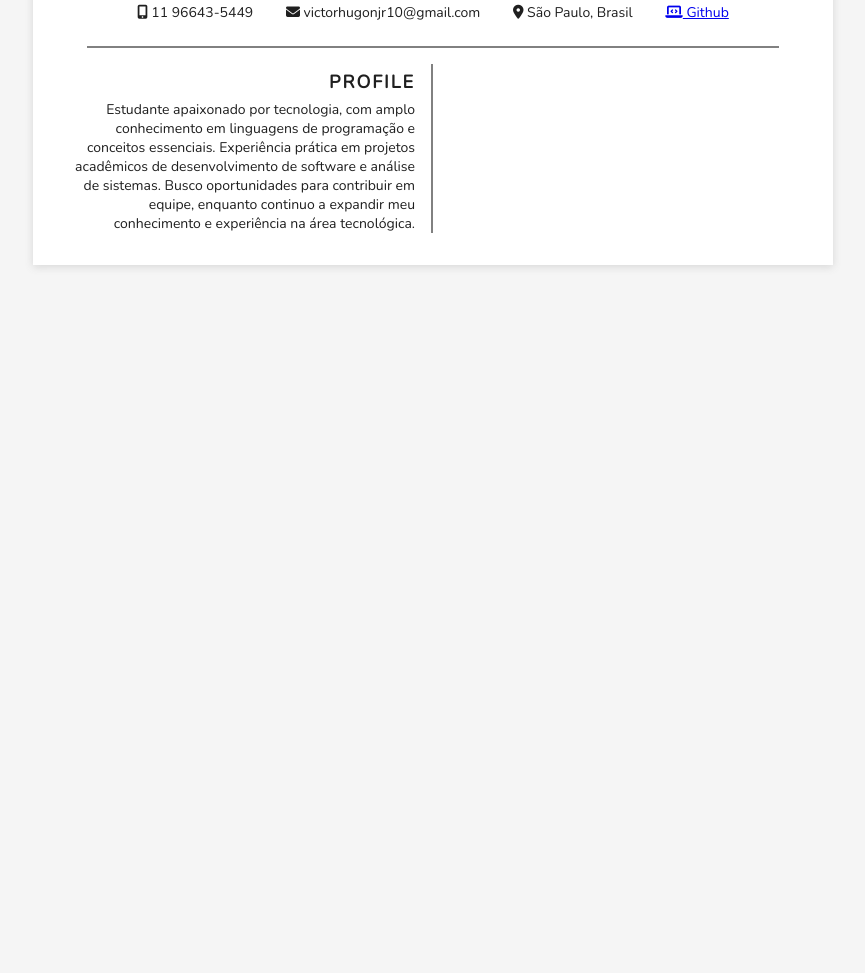
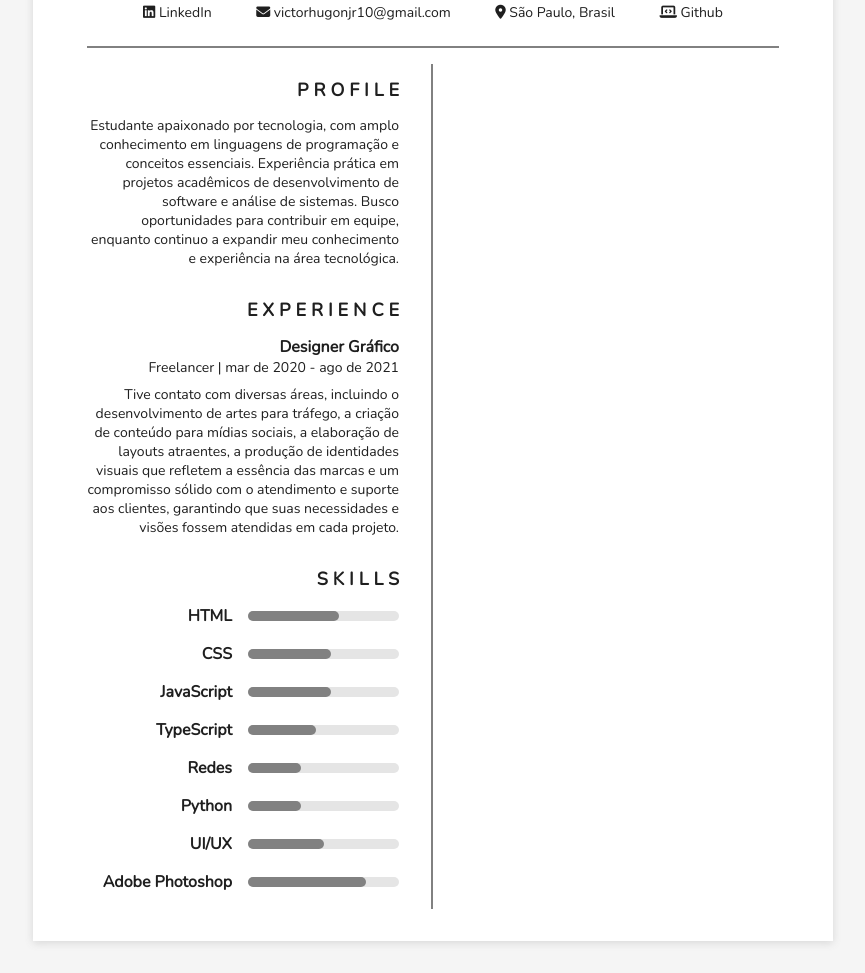
Before and after one commit to zerotohero3/resume-design, a plain HTML site: page index.html in a window 1280 px wide. Shown: the part 239-1212 px from the top of the page, without its empty margins (207-1072 px from the left). Before the commit the page ends 800 px from the top, so only its background shows below. Drawn offline with nearby package versions, Linux system fonts and the light colour scheme.

Commit message:
second part on the left

```diff
--- a/index.html
+++ b/index.html
@@ -19,11 +19,10 @@
       <h1 class="header-name">Victor Hugo Macedo Paes Leme</h1>
       <h4 class="header-student">Software Development Student</h4>
       <div class="header-contact">
-        <a><i class="fas fa-mobile-alt"></i> 11 96643-5449</a>
+        <a class="link" href="https://www.linkedin.com/in/vhsoftdev/"><i class="fa-brands fa-linkedin"></i> LinkedIn</a>
         <a><i class="fas fa-envelope"></i> victorhugonjr10@gmail.com</a>
         <a><i class="fas fa-map-marker-alt"></i> São Paulo, Brasil</a>
-        <a href="https://github.com/zerotohero3"><i class="fas fa-laptop-code"></i> Github</a>
-        <!-- <i class="fas fa-laptop-code"></i><a href="https://github.com/zerotohero3">Github</a> -->
+        <a class="link" href="https://github.com/zerotohero3"><i class="fas fa-laptop-code"></i> Github</a>
       </div>
       <hr class="divisao">
     </div>
@@ -32,11 +31,73 @@
       <div class="left">
         <div class="card">
           <h3>Profile</h3>
-          <div class="description">
+          <div class="description profile">
             <p>Estudante apaixonado por tecnologia, com amplo conhecimento em linguagens de programação e
               conceitos essenciais. Experiência prática em projetos acadêmicos de desenvolvimento de software
               e análise de sistemas. Busco oportunidades para contribuir em equipe, enquanto continuo a
               expandir meu conhecimento e experiência na área tecnológica.</p>
+          </div>
+        </div>
+        <div class="card">
+          <h3>Experience</h3>
+          <div class="description experience">
+            <h4>Designer Gráfico</h4>
+            <p class="subdescription">Freelancer | mar de 2020 - ago de 2021</p>
+            <p>Tive contato com diversas áreas, incluindo o desenvolvimento de artes para tráfego, a criação de conteúdo
+              para mídias sociais, a elaboração de layouts atraentes, a produção de identidades visuais que refletem a
+              essência das marcas e um compromisso sólido com o atendimento e suporte aos clientes, garantindo que suas
+              necessidades e visões fossem atendidas em cada projeto.</p>
+          </div>
+        </div>
+        <div class="card">
+          <h3>Skills</h3>
+          <div class="description skills">
+            <h4>HTML</h4>
+            <div class="skills-bar">
+              <span class="skills-fill html"></span>
+            </div>
+          </div>
+          <div class="description skills">
+            <h4>CSS</h4>
+            <div class="skills-bar">
+              <span class="skills-fill css"></span>
+            </div>
+          </div>
+          <div class="description skills">
+            <h4>JavaScript</h4>
+            <div class="skills-bar">
+              <span class="skills-fill javascript"></span>
+            </div>
+          </div>
+          <div class="description skills">
+            <h4>TypeScript</h4>
+            <div class="skills-bar">
+              <span class="skills-fill typescript"></span>
+            </div>
+          </div>
+          <div class="description skills">
+            <h4>Redes</h4>
+            <div class="skills-bar">
+              <span class="skills-fill redes"></span>
+            </div>
+          </div>
+          <div class="description skills">
+            <h4>Python</h4>
+            <div class="skills-bar">
+              <span class="skills-fill python"></span>
+            </div>
+          </div>
+          <div class="description skills">
+            <h4>UI/UX</h4>
+            <div class="skills-bar">
+              <span class="skills-fill ux"></span>
+            </div>
+          </div>
+          <div class="description skills">
+            <h4>Adobe Photoshop</h4>
+            <div class="skills-bar">
+              <span class="skills-fill photoshop"></span>
+            </div>
           </div>
         </div>
       </div>
--- a/style.css
+++ b/style.css
@@ -3,7 +3,7 @@
   padding: 0;
   box-sizing: border-box;
   outline: none;
-  font-family: 'Nunito', sans-serif;
+  font-family: "Nunito", sans-serif;
 }
 
 :root {
@@ -20,7 +20,8 @@ body {
 h3 {
   text-transform: uppercase;
   line-height: 2;
-  letter-spacing: 0.2rem;
+  letter-spacing: 0.5rem;
+  margin-right: -0.5rem;
   font-size: 1.8rem;
 }
 
@@ -84,6 +85,16 @@ section#resume {
   border: 0.1rem solid #818181;
 }
 
+.link {
+  text-decoration: none;
+  color: #1f1f1f;
+}
+
+.link:hover {
+  color: #818181;
+  transition: color 0.3s;
+}
+
 /* LEFT */
 
 .body-resume {
@@ -97,3 +108,71 @@ section#resume {
   padding: 0 1.6rem;
   border-right: 0.2rem solid #818181;
 }
+
+.body-resume .left .card {
+  padding: 0.8rem 1.6rem;
+}
+
+.body-resume .left .card .description {
+  padding: 0.8rem 0;
+}
+
+.subdescription {
+  padding-bottom: 0.8rem;
+}
+
+.skills {
+  display: grid;
+  grid-template-columns: repeat(auto-fit, minmax(10rem, 1fr));
+  gap: 1.6rem;
+  align-items: center;
+}
+
+.skills-bar {
+  width: 100%;
+  height: 1rem;
+  border-radius: 1rem;
+  background: #e5e5e5;
+  position: relative;
+}
+
+.skills-fill {
+  height: 1rem;
+  background: #818181;
+  border-radius: 1rem;
+  position: absolute;
+  left: 0;
+  top: 0;
+}
+
+.html {
+  width: 60%;
+}
+
+.css {
+  width: 55%;
+}
+
+.javascript {
+  width: 55%;
+}
+
+.typescript {
+  width: 45%;
+}
+
+.redes {
+  width: 35%;
+}
+
+.python {
+  width: 35%;
+}
+
+.ux {
+  width: 50%;
+}
+
+.photoshop {
+  width: 78%;
+}
```
